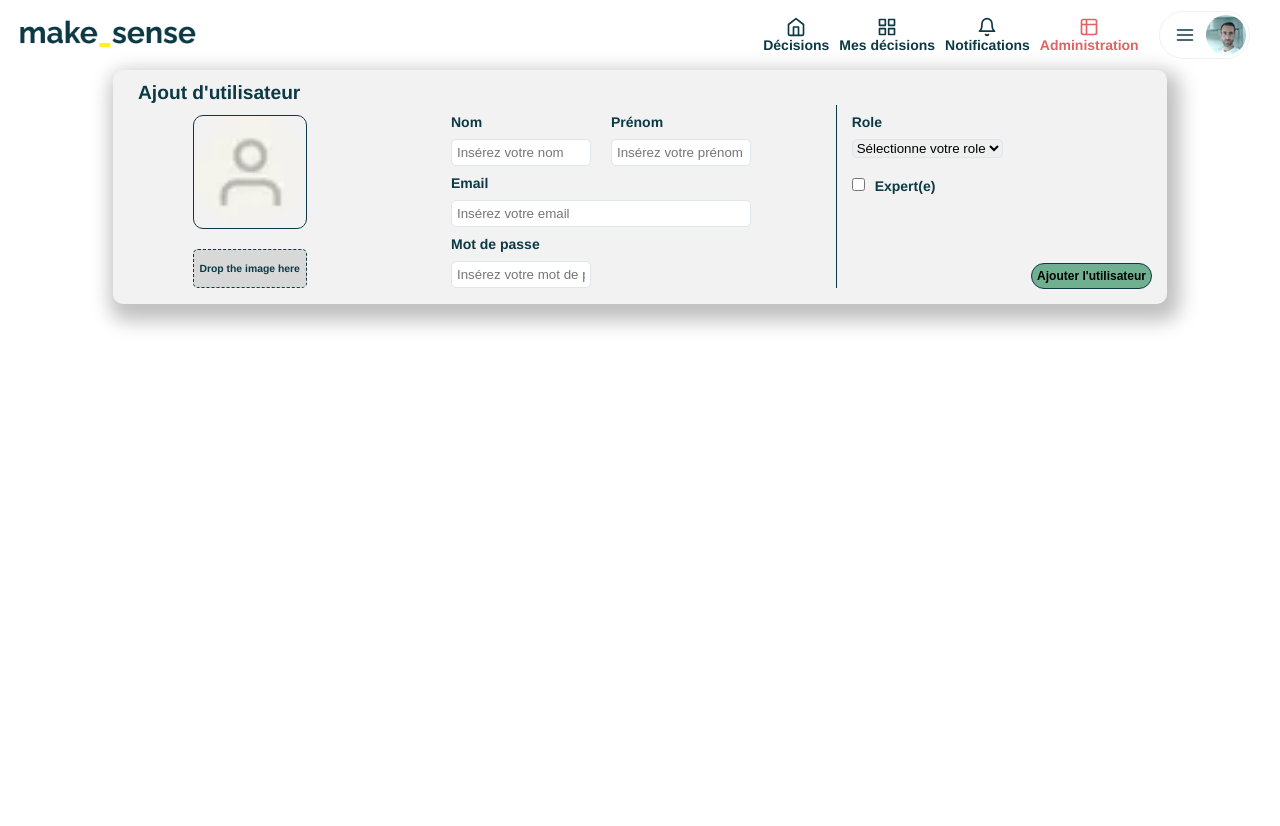
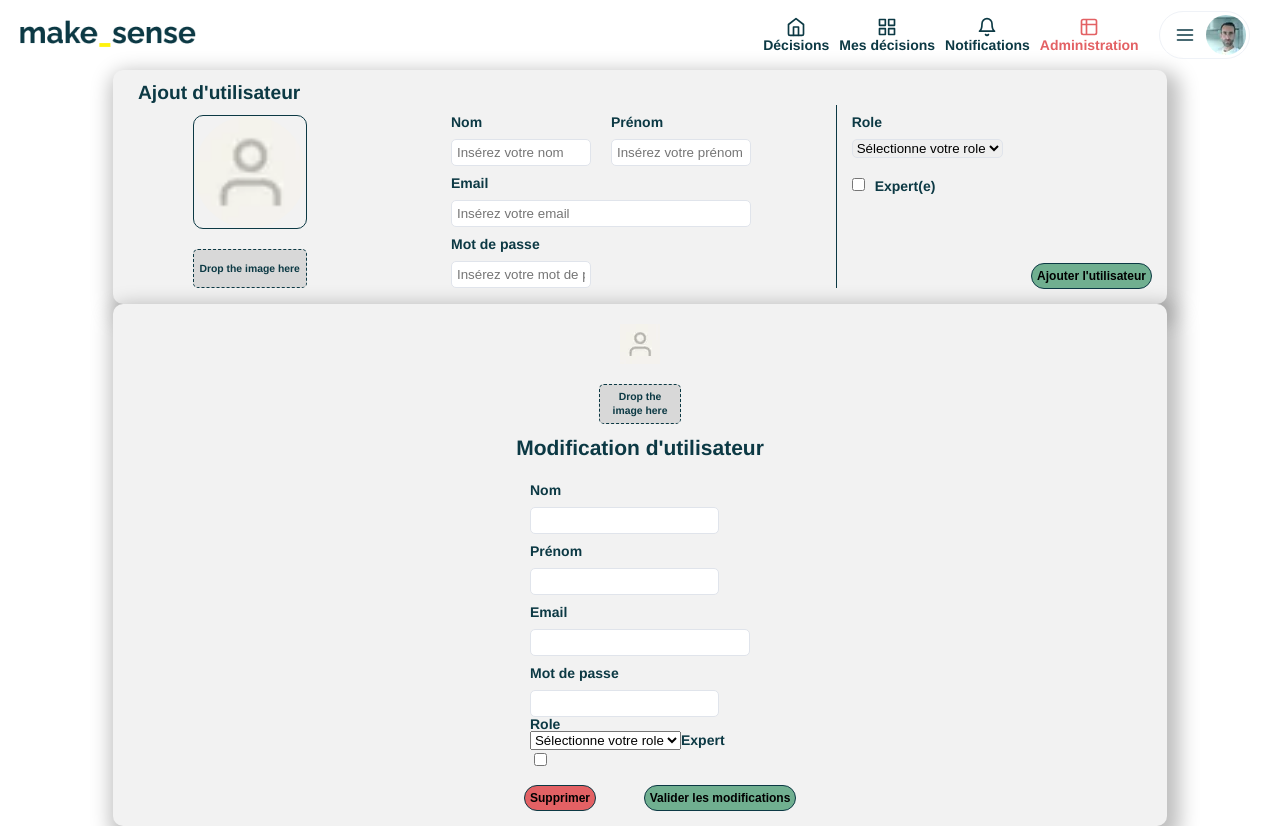
Before and after one commit to WildCodeSchool/2023-02-JS-RemoteFR-DeVMX-P3-Sense-Makers, a React (Vite) app in the folder frontend/: page /profile in a window 1280 px wide. Before the commit the page ends 800 px from the top, so only its background shows below. Built offline with nearby package versions, Linux system fonts and the light colour scheme; no server answers.

Commit message:
Add uncomment user profile

```diff
--- a/frontend/src/pages/Profile.jsx
+++ b/frontend/src/pages/Profile.jsx
@@ -1,11 +1,11 @@
 import AdminProfile from "../components/Profiles/AdminProfile";
-// import UserProfile from "../components/Profiles/UserProfile";
+import UserProfile from "../components/Profiles/UserProfile";
 
 export default function Profile() {
   return (
     <div className="profile">
       <AdminProfile />
-      {/* <UserProfile /> */}
+      <UserProfile />
     </div>
   );
 }
```
